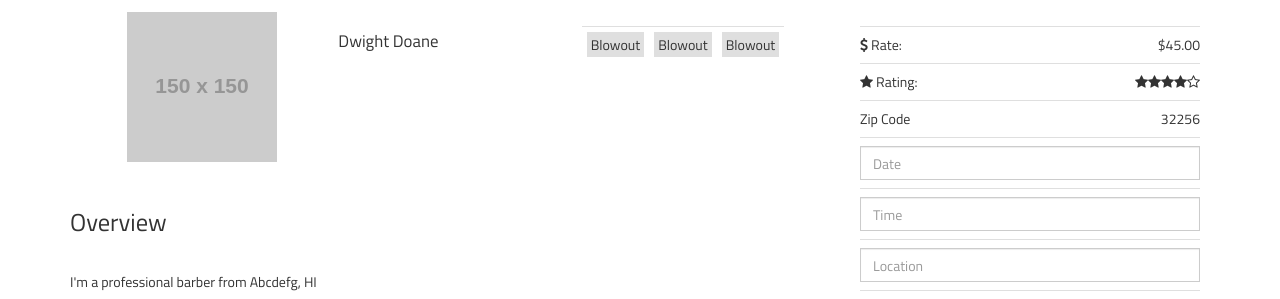
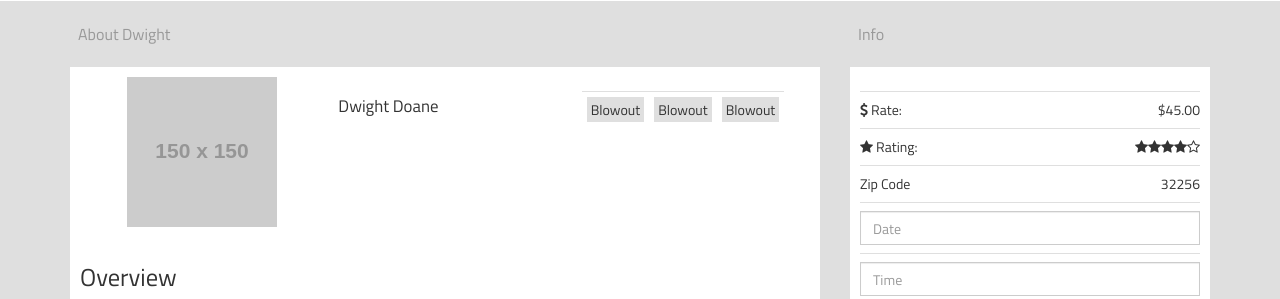
Before and after one commit to imdwit/potato, a plain HTML site: page profile.html in a window 1280 px wide. Shown: the part 59-358 px from the top of the page. Drawn offline with Linux system fonts and the light colour scheme; placeholder pictures from the web are drawn by us.

Commit message:
darkens body background and adds titles to panels

```diff
--- a/css/profile.css
+++ b/css/profile.css
@@ -1,4 +1,5 @@
 .info-panel {
+	background-color: #FFF;
 	padding: 10px;
 }
 
@@ -25,3 +26,9 @@
 .tag {
 	margin: 5px;
 }
+
+.title h4{
+	color: #999;
+	font-size: 16px;
+	padding-left: 8px;
+}
--- a/profile.html
+++ b/profile.html
@@ -9,13 +9,12 @@
 	<link rel="stylesheet" href="//maxcdn.bootstrapcdn.com/font-awesome/4.3.0/css/font-awesome.min.css">
 	<link href='http://fonts.googleapis.com/css?family=Titillium+Web:400,300' rel='stylesheet' type='text/css'>
 	<link rel="stylesheet" href="./css/bootstrap.min.css">
-
 	<link href="./css/style.css" rel="stylesheet" />
 	<link href="./css/search.css" rel="stylesheet" />
 	<link href="./css/profile.css" rel="stylesheet" />
 </head>
 
-<body class="">
+<body class="back-primary-lite">
 
 
 
@@ -32,7 +31,11 @@
 
 		<div class="row">
 			<div class="col-md-8">
-				<div class="info-panel row ">
+				<div class="title">
+					<h4>About Dwight</h4>
+				</div>
+				<div class="info-panel  ">
+					<div class="row">
 					<div class="profile col-md-12">
 						<div class="img col-md-4">
 							<img class="center-block" src="http://placehold.it/150x150" />
@@ -48,8 +51,8 @@
 							</ul>
 						</div>
 					</div>
+				</div>
 
-				</div>
 				<div class="bio">
 					<h4>Overview</h4>
 					<p>I'm a professional barber from Abcdefg, HI</p>
@@ -80,7 +83,11 @@
 					</ul>
 				</div>
 			</div>
+			</div>
 			<div class="col-md-4 ">
+				<div class="title">
+					<h4>Info</h4>
+				</div>
 				<div class="info-panel">
 					<ul>
 						<li><span class="text-left"><i class="fa fa-usd"></i> Rate:</span> <span class="pull-right">$45.00</span></li>
```
